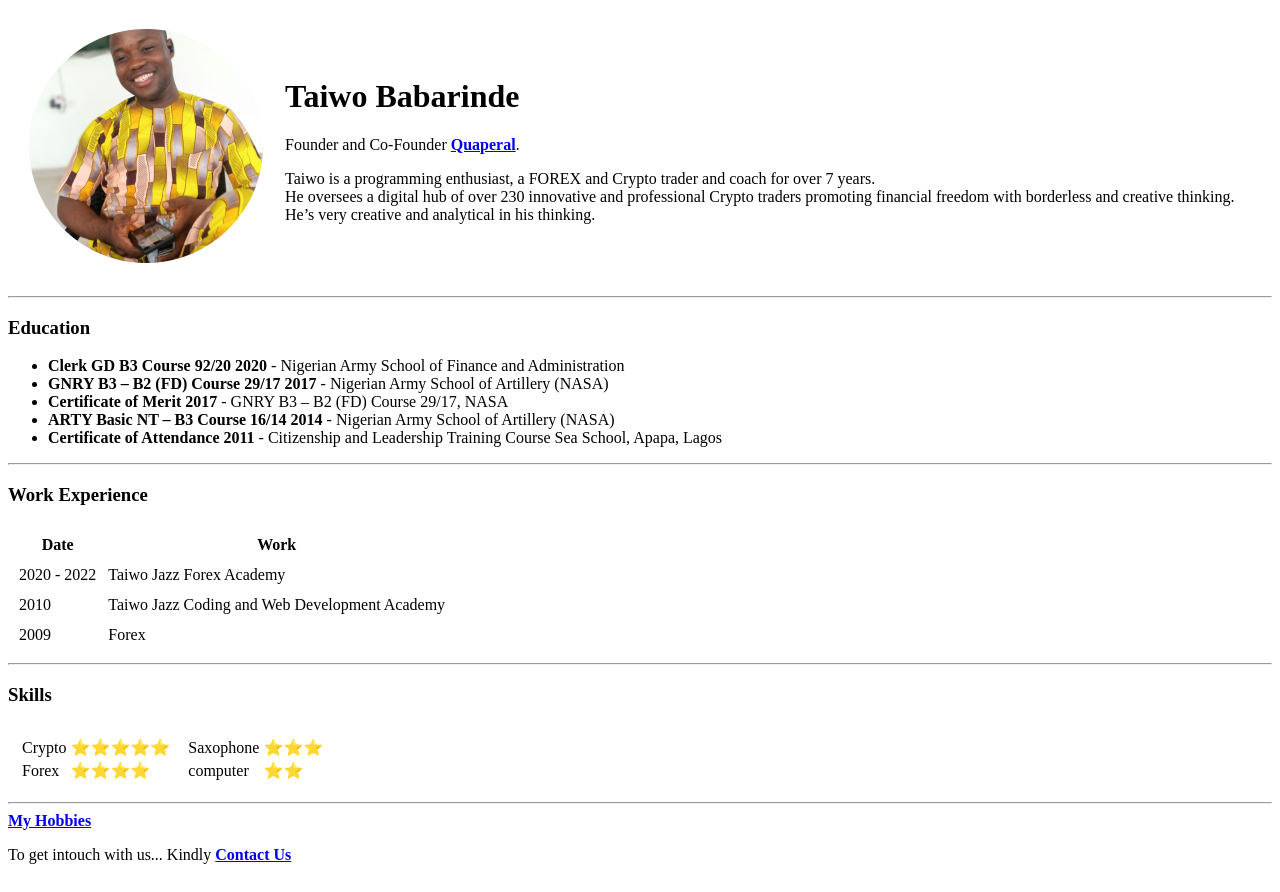
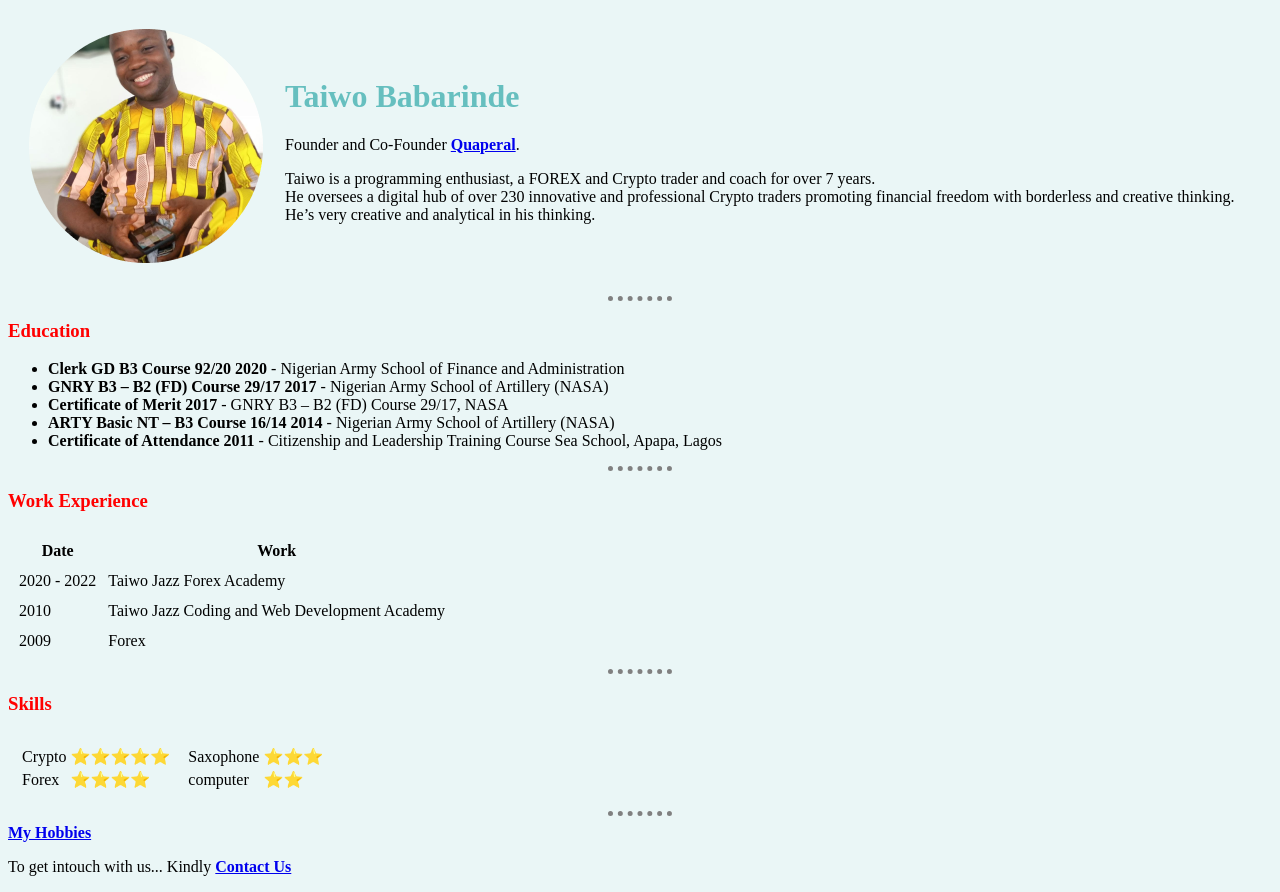
Before and after one commit to TaiwoJazz/cv, a plain HTML site: page index.html in a window 1280 px wide. Drawn offline with Linux system fonts and the light colour scheme.

Commit message:
Add files via upload

```diff
--- /dev/null
+++ b/css/styles.css
@@ -0,0 +1,19 @@
+body {
+  background-color: #EAF6F6;
+}
+
+h1 {
+  color: #66BFBF;
+}
+
+h3 {
+  color: red;
+}
+
+hr {
+  border-style: none;
+  border-top-style: dotted;
+  border-color: grey;
+  border-width: 5px;
+  width: 5%;
+}
--- a/index.html
+++ b/index.html
@@ -3,7 +3,8 @@
 
 <head>
   <meta charset="utf-8">
-  <title>Taiwo's Personnal site</title>
+  <title>Taiwo Personnal site</title>
+  <link rel="stylesheet" href="css/styles.css">
 </head>
 
 <body>
```
